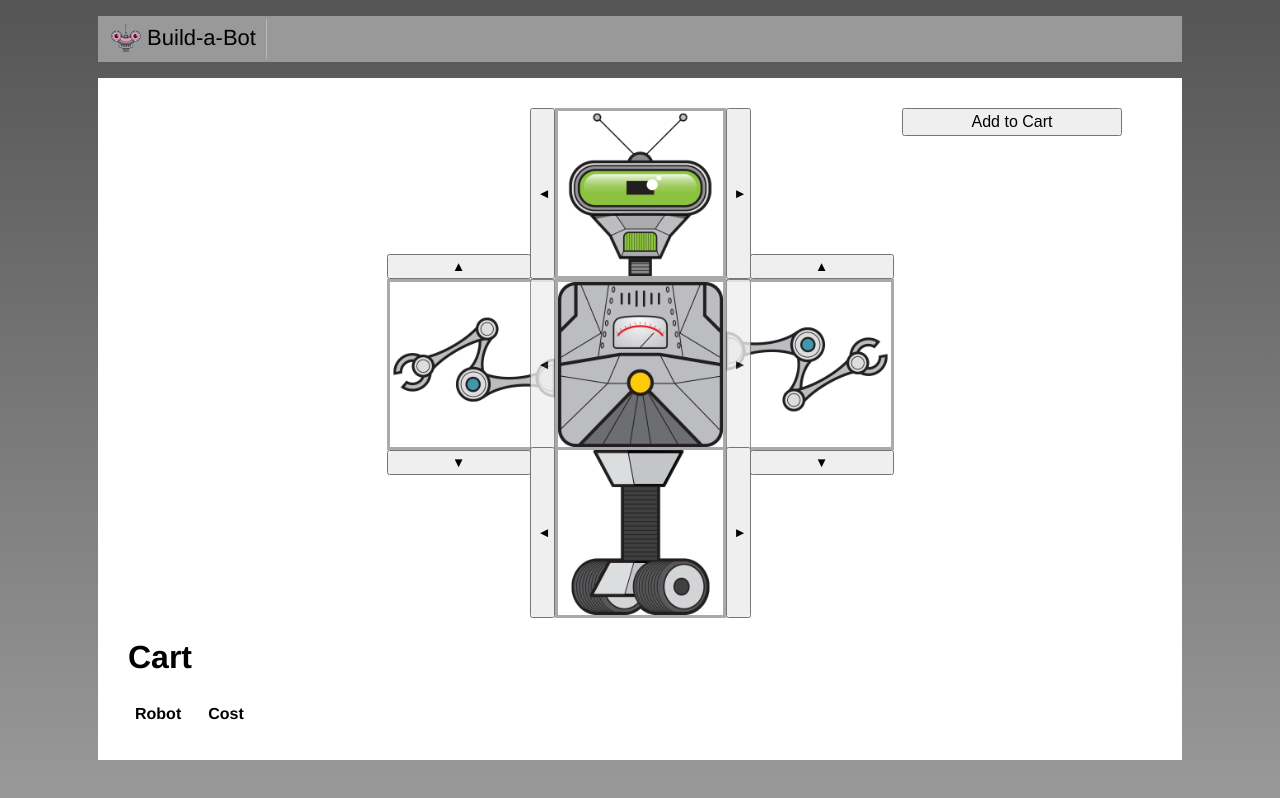
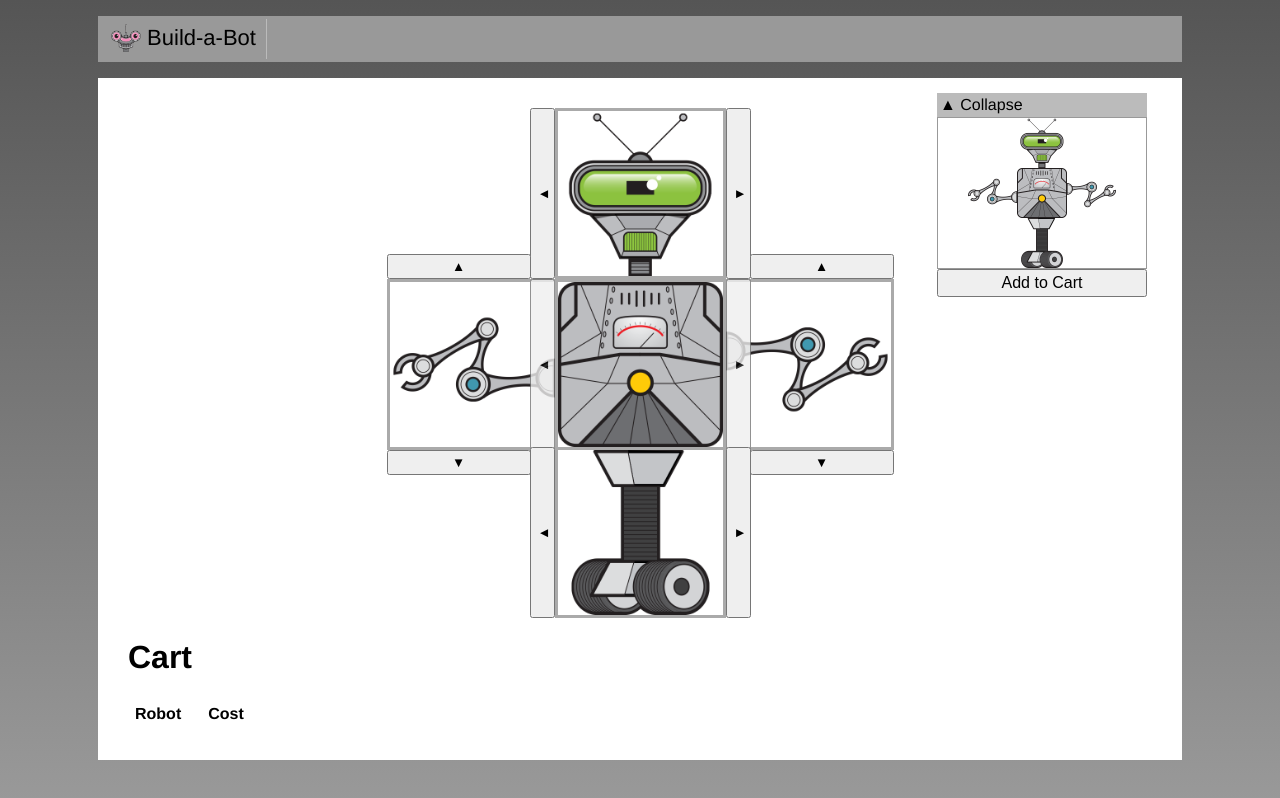
Before and after one commit to yangzuo0621/build-a-robot, a Vue app: page / in a window 1280 px wide. Built offline with nearby package versions, Linux system fonts and the light colour scheme.

Commit message:
passing data to parent component and inject content into a child component with slots

```diff
--- a/src/builder/PartSelector.vue
+++ b/src/builder/PartSelector.vue
@@ -19,7 +19,16 @@
 }
 
 export default {
-  props: ['parts', 'position'],
+  props: {
+    parts: { type: Array, required: true },
+    position: {
+      type: String,
+      required: true,
+      validator: function(value) {
+        return ['left', 'right', 'top', 'bottom', 'center'].includes(value);
+      }
+    }
+  },
   data() {
     return { selectedPartIndex: 0 };
   },
@@ -28,18 +37,29 @@
       return this.parts[this.selectedPartIndex];
     }
   },
+  created() {
+    this.emitSelectedPart();
+  },
+  updated() {
+    this.emitSelectedPart();
+  },
   methods: {
+    emitSelectedPart() {
+      this.$emit('partSelected', this.selectedPart);
+    },
     selectNextPart() {
       this.selectedPartIndex = getNextValidIndex(
         this.selectedPartIndex,
         this.parts.length
       );
+      // this.emitSelectedPart();
     },
     selectPreviousPart() {
       this.selectedPartIndex = getPreviousValidIndex(
         this.selectedPartIndex,
         this.parts.length
       );
+      // this.emitSelectedPart();
     }
   }
 };
--- a/src/builder/RobotBuilder.vue
+++ b/src/builder/RobotBuilder.vue
@@ -1,6 +1,23 @@
 <template>
   <div class="content">
-    <button class="add-to-cart" @click="addToCart()">Add to Cart</button>
+    <div class="preview">
+      <CollapsibleSection>
+        <div class="preview-content">
+          <div class="top-row">
+            <img :src="selectedRobot.head.src"/>
+          </div>
+          <div class="middle-row">
+            <img :src="selectedRobot.leftArm.src" class="rotate-left"/>
+            <img :src="selectedRobot.torso.src"/>
+            <img :src="selectedRobot.rightArm.src" class="rotate-right"/>
+          </div>
+          <div class="bottom-row">
+            <img :src="selectedRobot.base.src"/>
+          </div>
+        </div>
+      </CollapsibleSection>
+      <button class="add-to-cart" @click="addToCart()">Add to Cart</button>
+    </div>
     <div class="top-row">
       <!-- <div class="top part" :style="headBorderStyle"> -->
       <!-- <div class="top part" :class="{'sale-border': selectedRobot.head.onSale}"> -->
@@ -8,15 +25,15 @@
           {{selectedRobot.head.title}}
           <span v-show="selectedRobot.head.onSale" class="sale">Sale!</span>
         </div> -->
-        <PartSelector :parts="availableParts.heads" position="top" />
+        <PartSelector :parts="availableParts.heads" position="top" @partSelected="part => selectedRobot.head=part" />
     </div>
     <div class="middle-row">
-      <PartSelector :parts="availableParts.arms" position="left" />
-      <PartSelector :parts="availableParts.torsos" position="center" />
-      <PartSelector :parts="availableParts.arms" position="right" />
+      <PartSelector :parts="availableParts.arms" position="left" @partSelected="part => selectedRobot.leftArm=part" />
+      <PartSelector :parts="availableParts.torsos" position="center" @partSelected="part => selectedRobot.torso=part" />
+      <PartSelector :parts="availableParts.arms" position="right" @partSelected="part => selectedRobot.rightArm=part" />
     </div>
     <div class="bottom-row">
-      <PartSelector :parts="availableParts.bases" position="bottom" />
+      <PartSelector :parts="availableParts.bases" position="bottom" @partSelected="part => selectedRobot.base=part" />
     </div>
     <div>
       <h1>Cart</h1>
@@ -42,10 +59,11 @@
 import availableParts from '../data/parts';
 import createdHookMixin from './created-hook-mixin';
 import PartSelector from './PartSelector.vue';
+import CollapsibleSection from '../shared/CollapsibleSection.vue';
 
 export default {
   name: 'RobotBuilder',
-  components: { PartSelector },
+  components: { PartSelector, CollapsibleSection },
   data() {
     return {
       availableParts,
@@ -193,8 +211,7 @@
 }
 .add-to-cart {
   position: absolute;
-  right: 30px;
-  width: 220px;
+  width: 210px;
   padding: 3px;
   font-size: 16px;
 }
@@ -210,4 +227,25 @@
 .sale-border {
   border: 3px solid red;
 }
+.preview {
+  position: absolute;
+  top: -20px;
+  right: 0;
+  width: 210px;
+  height: 210px;
+  padding: 5px;
+}
+.preview-content {
+  border: 1px solid #999;
+}
+.preview img {
+  width: 50px;
+  height: 50px;
+}
+.rotate-right {
+  transform: rotate(90deg);
+}
+.rotate-left {
+  transform: rotate(-90deg);
+}
 </style>
--- /dev/null
+++ b/src/shared/CollapsibleSection.vue
@@ -0,0 +1,29 @@
+<template>
+  <div>
+    <div class="header">
+      <span v-if="open" @click="open = !open">&#x25B2; Collapse</span>
+      <span v-if="!open" @click="open = !open">&#x25B2; Expand</span>
+    </div>
+    <!-- Toggleable -->
+    <slot v-if="open">
+      <div>DefaultContent</div>
+    </slot>
+  </div>
+</template>
+
+<script>
+export default {
+  name: 'CollapsibleSection',
+  data() {
+    return { open: true };
+  }
+};
+</script>
+
+<style scoped>
+.header {
+  background-color: #bbb;
+  padding: 3px;
+  cursor: pointer;
+}
+</style>
```
